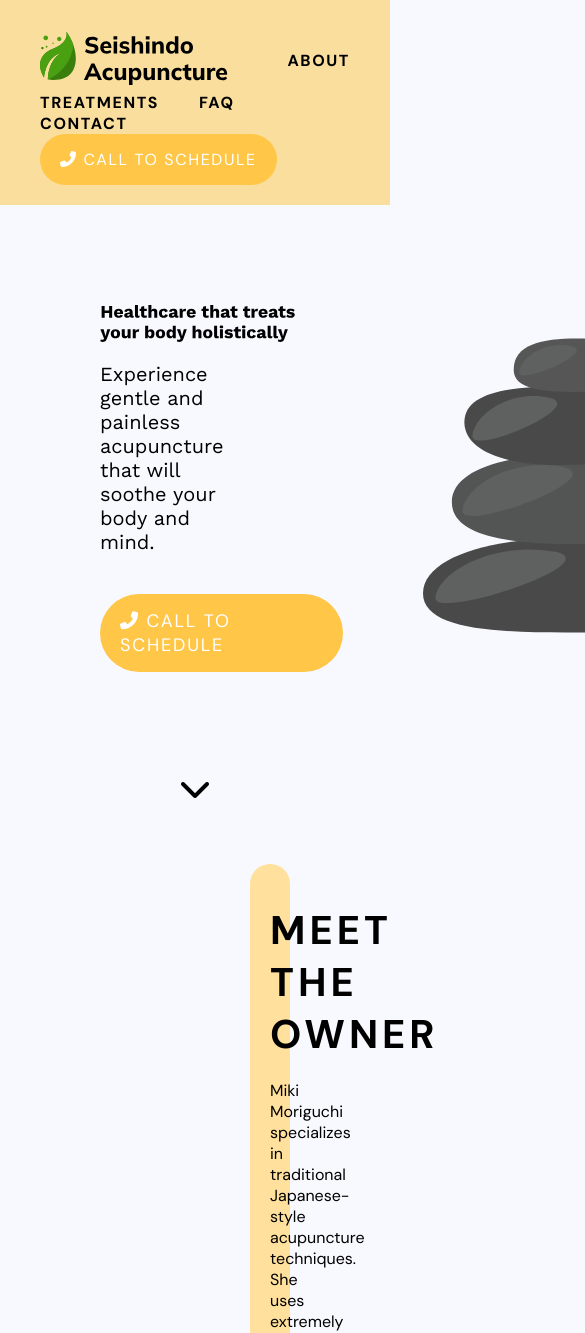
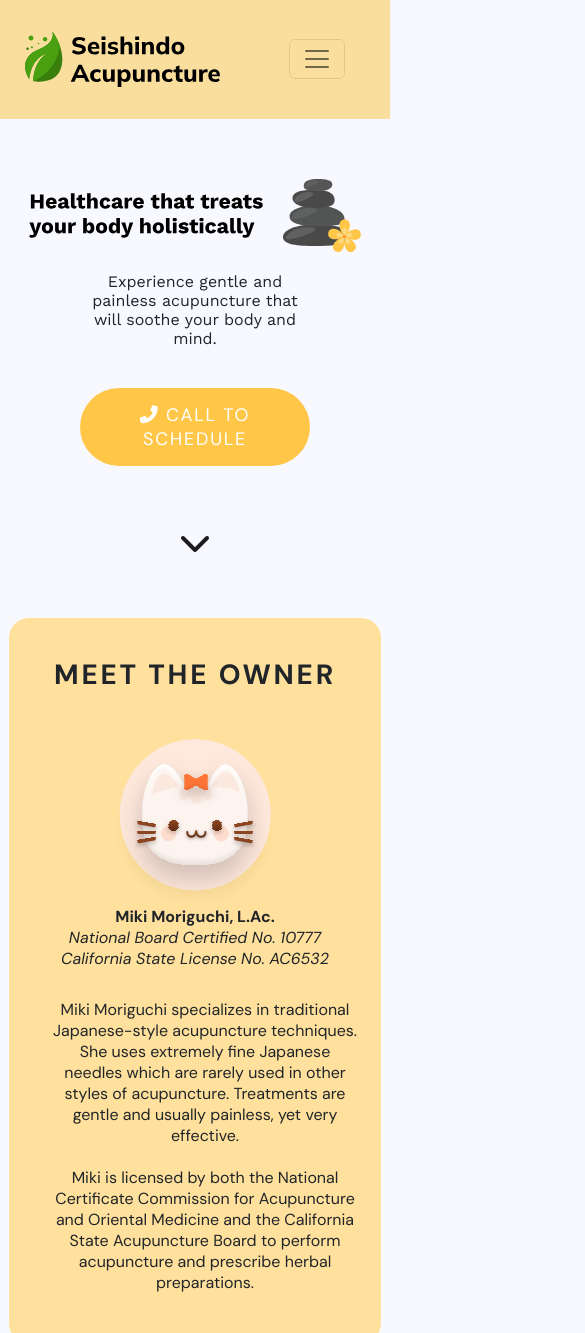
Before and after one commit to kaileywong/seishindo, a plain HTML site: page index.html in a window 390 px wide. Shown: the top 1333 px of the page, 585 px wide, since content can reach past the window. Drawn offline with nearby package versions, Linux system fonts and the light colour scheme.

Commit message:
clean up code, add bootstrap, complete mobile formatting

```diff
--- a/index.html
+++ b/index.html
@@ -1,39 +1,70 @@
 <!doctype html>
 <html lang="en">
+
 <head>
+    <title>Seishindo Acupuncture</title>
     <meta charset="utf-8">
     <meta name="viewport" content="width=device-width, initial-scale=1">
+    <!-- Bootstrap CSS -->
+    <link href="https://cdn.jsdelivr.net/npm/bootstrap@5.2.0-beta1/dist/css/bootstrap.min.css" rel="stylesheet"
+        integrity="sha384-0evHe/X+R7YkIZDRvuzKMRqM+OrBnVFBL6DOitfPri4tjfHxaWutUpFmBp4vmVor" crossorigin="anonymous">
     <link rel="stylesheet" href="style.css">
     <link rel="icon" href="./assets/leaf.svg">
     <script src="https://kit.fontawesome.com/2ac8e23908.js" crossorigin="anonymous"></script>
-    <title>Seishindo Acupuncture</title>
+    <script src="https://maxcdn.bootstrapcdn.com/bootstrap/3.4.1/js/bootstrap.min.js"></script>
 </head>
+
 <body>
-    <div class="header">
-        <div class="nav">
-            <a href="#home" id="logo"><img src="./assets/logo2.svg"></a>
+    <nav class="container-fluid mynav navbar navbar-expand-lg sticky-top">
+        <a class="navbar-brand" href="#home" id="logo">
+            <img src="./assets/logo2.svg">
+        </a>
+        <button class="navbar-toggler" type="button" data-toggle="collapse" data-target="#navbarSupportedContent"
+            aria-controls="navbarSupportedContent" aria-expanded="false" aria-label="Toggle navigation">
+            <span class="navbar-toggler-icon"></span>
+        </button>
+
+        <div class="collapse navbar-collapse" id="navbarSupportedContent">
+            <ul class="navbar-nav">
+                <li class="nav-item">
                     <a href="#about">About</a>
+                </li>
+                <li class="nav-item">
                     <a href="#treatments">Treatments</a>
+                </li>
+                <li class="nav-item">
                     <a href="#faq">FAQ</a>
+                </li>
+                <li class="nav-item">
                     <a href="#contact">Contact</a>
+                </li>
+                <li class="nav-item">
                     <a href="tel:925-867-2861" id="call">
                         <i class="fas fa-phone-alt"></i>
                         Call to schedule
                     </a>
+                </li>
+            </ul>
         </div>
+    </nav>
+
+    <div class="content-wrapper container-fluid" id="home">
+        <div class="cta row">
+            <div class="cta-mobile">
+                    <img id="tagline-mobile" src="./assets/tagline.svg">
+                    <img id="stones-mobile"  src="./assets/stones.svg">
                 </div>
-    <div class="content-wrapper">
-        <div class="cta">
-            <div class="cta-text">
-                <img src="./assets/tagline.svg" style="width: 80%; height: auto">
-                <!-- <p id="tagline">Healthcare that treats your body holistically</p> -->
+            <div class="cta-text col-7">
+                <img id="tagline" src="./assets/tagline.svg">
                 <p id="sub-tag">Experience gentle and painless acupuncture that will soothe your body and mind.</p>
                 <a href="tel:925-867-2861" id="call-2">
                     <i class="fas fa-phone-alt"></i>
                     Call to schedule
                 </a>
             </div>
-            <img src="./assets/stones.svg">
+            <div class="col-5">
+                <img id="stones" src="./assets/stones.svg">
+            </div>
 
         </div>
         <div class="down">
@@ -41,16 +72,17 @@
                 <i class="fas fa-chevron-down"></i>
             </a>
         </div>
-        <div id="about" class="about-container">
+        <div id="about" class="anchor about-container row">
+            <div class="about-box">
                 <h1>Meet the owner</h1>
                 <div class="about-content">
-                <div id="profile" class="col">
+                    <div id="profile" class="profile-section">
                         <img src="./assets/profile-placeholder.svg">
                         <p><b>Miki Moriguchi, L.Ac.</b></p>
                         <p><i>National Board Certified No. 10777</i></p>
                         <p><i>California State License No. AC6532</i></p>
                     </div>
-                <div id="bio" class="col">
+                    <div id="bio" class="profile-section">
                         <p>
                             Miki Moriguchi specializes in traditional
                             Japanese-style acupuncture techniques. She
@@ -70,12 +102,14 @@
                     </div>
                 </div>
             </div>
-        <div id="treatments">
-            <div id="treatment-description" class="description">
+        </div>
+
+        <div id="treatments" class="anchor">
             <h1 id="treatment-title">Treatments</h1>
             <div class="underline-wrapper">
                 <div class="underline"></div>
             </div>
+            <div id="treatment-description" class="description">
                 <p>
                     Oriental and Western medicine each have their strengths, which
                     is why both systems are used by medical practitioners in Japan
@@ -227,7 +261,7 @@
                 </div>
             </div>
         </div>
-        <div id="faq">
+        <div id="faq" class="anchor">
             <h1>Frequently Asked Questions</h1>
             <div class="questions-answers">
                 <div class="qa">
@@ -390,8 +424,11 @@
                 </div>
             </div>
         </div>
-        <div id="contact" class="top-footer">
-            <iframe src="https://www.google.com/maps/embed?pb=!1m18!1m12!1m3!1d3157.5639161125255!2d-121.87780064939844!3d37.68295347967701!2m3!1f0!2f0!3f0!3m2!1i1024!2i768!4f13.1!3m3!1m2!1s0x808ff294c7fbd85d%3A0x2f85b0df611fa07e!2sSeishindo%20Acupuncture!5e0!3m2!1sen!2sus!4v1643967018649!5m2!1sen!2sus" width="450" height="300" style="border:0;" allowfullscreen="" loading="lazy"></iframe>
+        <div id="contact" class="info-section">
+                <iframe id="map"
+                    src="https://www.google.com/maps/embed?pb=!1m18!1m12!1m3!1d3157.5639161125255!2d-121.87780064939844!3d37.68295347967701!2m3!1f0!2f0!3f0!3m2!1i1024!2i768!4f13.1!3m3!1m2!1s0x808ff294c7fbd85d%3A0x2f85b0df611fa07e!2sSeishindo%20Acupuncture!5e0!3m2!1sen!2sus!4v1643967018649!5m2!1sen!2sus"
+                    width="450" height="300" style="border:0;" allowfullscreen="" loading="lazy">
+                </iframe>
             <div class="contact">
                 <h2 class="contact-title">Location</h2>
                 Seishindo Acupuncture
@@ -411,7 +448,8 @@
                 </p>
                 <br>
                 <div class="socials">
-                    <a href="https://www.yelp.com/biz/seishindo-acupuncture-pleasanton-2" target="_blank" class="yelp"><i class="fa fa-yelp"></i></a>
+                    <a href="https://www.yelp.com/biz/seishindo-acupuncture-pleasanton-2" target="_blank"
+                        class="yelp"><i class="fa fa-yelp"></i></a>
                     <a href="https://www.facebook.com" target="_blank" class="fb"><i class="fa fa-facebook"></i></a>
 
                 </div>
@@ -426,12 +464,13 @@
             </div>
 
         </div>
-        <div class="footer">
+        <div class="footer container-fluid">
             <p>© 2022 Seishindo Acupuncture</p>
-            <p>designed by <a href="https://kaileywong.github.io" target="_blank">Kailey Wong</a></p>
+            <p>designed and developed by <a href="https://kaileywong.github.io" target="_blank">Kailey Wong</a></p>
         </div>
     </div>
     <script src="script.js"></script>
 
 </body>
+
 </html>
--- a/style.css
+++ b/style.css
@@ -1,6 +1,6 @@
 @import url('https://fonts.googleapis.com/css2?family=DM+Sans:ital,wght@0,400;0,500;0,700;1,400;1,500;1,700&family=Work+Sans:ital,wght@0,400;0,500;1,400&display=swap');
 
-:root{
+:root {
     --header-height: 120px;
     --content-top-margin: var(--header-height) + 20px;
     --light-yellow: #fade9e;
@@ -10,75 +10,73 @@
     --top-footer-bg: #1d1c1c;
 }
 
-*{
+* {
     font-family: 'DM Sans';
     margin: 0;
+    padding: 0;
     scroll-behavior: smooth;
+    line-height: normal;
 }
 
-h1{
-    font-size: 250%;
-}
-
-h1, h2, h3{
+h1, h2, h3 {
     text-transform: uppercase;
     letter-spacing: .1em;
     text-align: center;
+    font-weight: 800;
 }
 
-body{
+h3 {
+    font-size: large;
+}
+
+body {
     background-color: #f8f8ff;
 }
 
-/* HEADER/NAV */
+/* NAV */
 
-.header{
+.content-wrapper {
+    margin-top: 60px;
+  }
+
+.mynav {
+    display: flex;
+    flex-wrap: wrap;
+    flex-direction: row;
+    padding: 25px;
     background-color: var(--light-yellow);
-    padding: 20px 0;
-    /* position: fixed;
-    top: 0; */
-    /* width: 100vw; */
 }
 
-.nav{
-    display: flex;
-    flex-wrap: wrap;
-    align-items: center;
-    flex-direction: row;
-    padding-top: 10px;
-    margin: 0 20px;
+.navbar-collapse {
+    flex-grow: 0 !important;
 }
 
-#logo{
+#logo {
     flex-grow: 1.5;
 }
 
-#logo img{
-    width: 12em;
+#logo img {
+    width: 10em;
 }
 
-.nav a{
+.navbar-toggler {
+    margin-right: 20px;
+}
+
+.mynav a {
     text-transform: uppercase;
     font-weight: bolder;
     letter-spacing: .1em;
     margin: 0 20px;
-}
-
-a {
     text-decoration: none;
     color: black;
 }
 
-/* .content-wrapper{
-    margin-top: 200px;
-} */
-
-/* TODO: implement w js when you are at a certain section of website*/
-.displayed{
-    color: black;
+.mynav a:hover {
+    color: goldenrod;
 }
 
-#call{
+#call {
     background-color: var(--dark-yellow);
     color: white;
     padding: 15px 20px;
@@ -88,35 +86,30 @@ a {
 
 /* CALL TO ACTION */
 
-.cta{
-    display: flex;
-    margin: 100px;
+.cta {
+    margin-left: 150px;
     margin-bottom: 80px;
+    align-items: center;
+    justify-content: center;
 }
 
-.cta p{
+.cta p {
     font-family: 'Work Sans';
     margin: 20px 0;
 }
 
-.cta-text{
+.cta-text {
     display: flex;
     flex-direction: column;
     justify-content: center;
-    margin-right: 80px;
 }
 
-#tagline{
-    font-size: 50px;
-    font-weight: bolder;
-}
-
-#sub-tag{
+#sub-tag {
     font-size: 20px;
     margin-right: 120px;
 }
 
-#call-2{
+#call-2 {
     background-color: var(--dark-yellow);
     color: white;
     padding: 15px 20px;
@@ -127,13 +120,28 @@ a {
     letter-spacing: .1em;
     margin: 20px 0;
     width: fit-content;
+    text-decoration: none;
 }
 
-.down{
+/* #stones {
+    max-width: 100%;
+    height: auto;
+} */
+
+.down {
     width: 100%;
     display: flex;
     justify-content: center;
     font-size: 200%;
+}
+
+.down a {
+    text-decoration: none;
+    color: #1d1c1c;
+}
+
+.down a:hover {
+    color: gray;
 }
 
 @keyframes bob {
@@ -151,34 +159,45 @@ a {
       }
 }
 
-.down a{
+.down a {
     animation: bob 2s ease-in-out infinite;
 }
 
-/* .content-wrapper{
-    margin-top: 100px;
-} */
+.anchor {
+    scroll-margin-top: 65px;
+}
+
+#home {
+    scroll-margin-top: 200px;
+}
 
 /* ABOUT */
 
-.about-container{
+.about-container {
+    display: flex;
+    justify-content: center;
+}
+
+.about-box {
     text-align: center;
     background-color: #FFE09C;
     border-radius: 20px;
-    margin: 50px 250px;
+    margin: 50px 0;
+    width: 64%;
     padding: 20px;
 }
 
-.about-container h1{
+.about-box h1 {
     padding: 20px 0;
 }
 
-.about-content{
+.about-content {
     display: grid;
     grid-template-columns: 45% 55%;
+    grid-auto-flow: row;
 }
 
-.col{
+.profile-section {
     display: flex;
     flex-direction: column;
     justify-content: center;
@@ -187,39 +206,50 @@ a {
     margin-bottom: 30px;
 }
 
-#profile{
-    line-height: 1.5em;
+.profile-section p {
+    margin-bottom: 0;
+}
+
+#profile {
     margin-left: 80px;
 }
 
-#profile img{
+#profile img {
     width: 10em;
     height: auto;
     border-radius: 100%;
     margin: 20px 0 0;
 }
 
-#bio{
+#bio {
     margin-right: 80px;
     justify-content: end;
+    padding-left: 20px;
 }
 
 /* TREATMENTS */
 
-#treatments{
+#treatments {
     padding: 100px 80px;
     padding-top: 100px;
     background-image: url(./assets/wavy.svg);
     background-size: cover;
 }
 
-.underline-wrapper{
+#treatment-description {
+    display: flex;
+    flex-direction: column;
+    justify-content: center;
+    align-items: center;
+}
+
+.underline-wrapper {
     display: flex;
     width: 100%;
     justify-content: center;
 }
 
-.underline{
+.underline {
     width: 280px;
     height: 5px;
     background-color: #FD9D28;
@@ -230,15 +260,15 @@ a {
 }
 
 #treatments p {
-    margin: 0 225px;
     text-align: center;
+    width: 66%;
 }
 
 #treatments ul {
     text-align: left;
 }
 
-.cards{
+.cards {
     text-align: center;
     display: flex;
     justify-content: space-evenly;
@@ -250,7 +280,6 @@ a {
     height: 240px;
     perspective: 1000px;
     margin: 20px;
-
 }
 
 .flip-card-inner {
@@ -282,7 +311,7 @@ a {
     background-color: #ffde8f;
 }
 
-.icon{
+.icon {
     margin-top: 20px;
     height: 5em;
     width: auto;
@@ -300,7 +329,7 @@ a {
 
 /* FAQ */
 
-#faq{
+#faq {
     padding: 50px;
     background: url("./assets/orange-circle.svg") 75vw 10vh no-repeat,
         url("./assets/yellow-circle.svg") 5vw 40vh no-repeat,
@@ -310,10 +339,10 @@ a {
         url("./assets/small-yellow-circle.svg") 5vw 220vh no-repeat,
         url("./assets/yellow-circle.svg") 85vw 280vh no-repeat,
         url("./assets/large-yellow-circle.svg") 8vw 320vh no-repeat;
-    padding-bottom: 130px;
+    padding-bottom: 80px;
 }
 
-.questions-answers{
+.questions-answers {
     display: flex;
     flex-direction: column;
     justify-content: center;
@@ -321,7 +350,7 @@ a {
     margin: 50px;
 }
 
-.qa{
+.qa {
     margin: 10px;
 }
 
@@ -373,30 +402,37 @@ a {
     line-height: 1.5em;
 }
 
-/* TOP FOOTER */
+/* INFO SECTION */
 
-.top-footer{
+.info-section {
     background-color: var(--top-footer-bg);
     display: flex;
     justify-content: space-between;
     color: white;
-    height: 300px;
+    min-height: 300px;
     padding: 20px;
+    flex-wrap: wrap;
+    justify-content: space-evenly;
 }
 
-.contact{
+#map {
+    margin: 0 10px;
+}
+
+.contact {
     line-height: 2em;
-    margin: 50px 20px;
+    margin: 60px 20px 50px 0;
     text-align: center;
 }
 
-.contact a{
+.contact a {
     color: var(--light-yellow);
 }
 
-.contact h2{
+.contact h2 {
     letter-spacing: .1em;
     margin: 10px 0;
+    font-size: x-large;
 }
 
 .socials a {
@@ -410,18 +446,145 @@ a {
 
 /* FOOTER */
 
-.footer{
+.footer {
     background-color: #494949;
     display: flex;
     justify-content: center;
     align-items: center;
-    padding: 30px 0;
+    padding-top: 30px;
+    padding-bottom: 10px;
     justify-content: space-around;
-    /* width: 100vw; */
     color: white;
 }
 
-.footer a{
+.footer a {
     color: white;
     text-decoration: underline;
 }
+
+/* BOOTSTRAP OVERRIDE */
+.container-fluid {
+    --bs-gutter-x: 0em;
+}
+
+/* MOBILE FORMATTING */
+
+#tagline-mobile {
+    width: 60vw;
+    margin-right: 5vw;
+    height: auto;
+}
+
+#stones-mobile {
+    width: 20vw;
+    height: auto;
+}
+
+.cta-mobile {
+    display: none;
+
+}
+
+@media only screen and (max-width: 1400px) {
+    .cta-text {
+        width: 100%;
+    }
+
+    .cta {
+        margin: 0;
+        margin-bottom: 40px;
+    }
+
+    .cta-mobile {
+        display: flex;
+        width: 100%;
+        justify-content: center;
+    }
+
+    .cta-text {
+        align-items: center;
+        justify-items: center;
+        padding: 0 80px;
+        text-align: center;
+    }
+
+    #stones {
+        display: none;
+    }
+
+    #tagline {
+        display: none;
+    }
+
+    #sub-tag {
+        margin-right: 0;
+    }
+
+    #treatments {
+        padding-bottom: 200px;
+    }
+}
+
+@media only screen and (max-width: 1200px) {
+    .navbar-brand {
+        width: 6em;
+        margin-left: 0 !important;
+    }
+
+    .about-box{
+        width: 90%;
+    }
+}
+
+@media only screen and (max-width: 768px) {
+
+    #sub-tag {
+        font-size: medium;
+    }
+
+    .about-content {
+        display: flex;
+        flex-direction: column;
+        justify-content: center;
+    }
+
+    .profile-section {
+        text-align: center;
+    }
+
+    #profile {
+        margin-left: 0;
+        align-items: center;
+    }
+
+    #bio {
+        margin-right: 0;
+    }
+
+    #treatments {
+        padding-top: 180px;
+        padding-bottom: 200px;
+        margin-bottom: -150px;
+    }
+
+    #treatments p {
+        width: 100%;
+    }
+
+    .underline {
+        width: 220px;
+    }
+
+    #faq {
+        padding-bottom: 40px;
+    }
+
+    .contact {
+        margin: 25px 20px 0 0;
+    }
+
+    .footer {
+        display: flex;
+        flex-direction: column;
+    }
+}
```
Also changed, not shown: script.js (+2 -27 lines), assets/underline.svg (deleted), 2 other files. Lines whose indentation alone changed are shown as unchanged.
